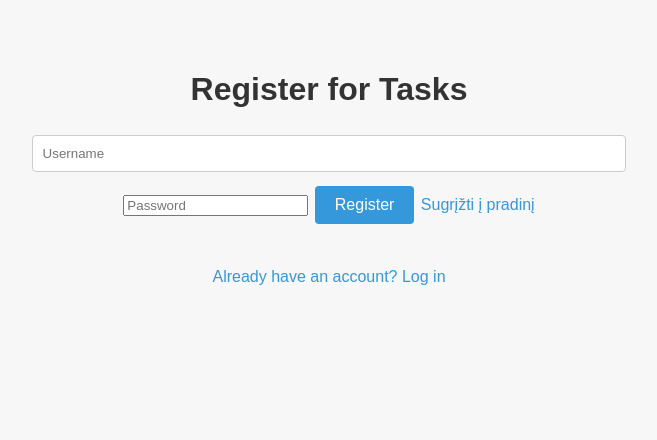
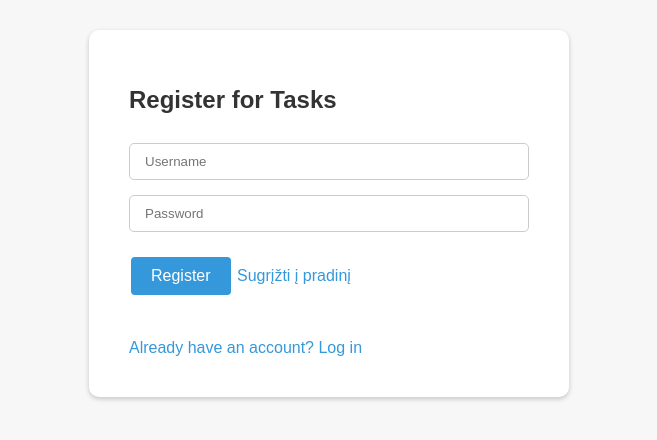
Before and after one commit to Karolis123212321/Pythono-koliokviumas-KARVAG, a Flask app: page /register in a window 1280 px wide. Shown: the top 440 px of the page, without its empty margins (311-968 px from the left). Run offline with Flask 3, Linux system fonts and the light colour scheme.

Commit message:
UPDATED CSS
naujas css login ir register

```diff
--- a/static/styles.css
+++ b/static/styles.css
@@ -129,3 +129,63 @@
         margin-bottom: 10px;
     }
 }
+
+/* Styles for registration and login forms */
+.form-container {
+    background: #fff;
+    padding: 40px;
+    border-radius: 10px;
+    box-shadow: 0 2px 5px rgba(0,0,0,0.2);
+    width: 100%;
+    max-width: 400px;
+    margin: 30px auto;
+}
+
+.form-container h1 {
+    margin-bottom: 24px;
+    font-size: 24px;
+    color: #333;
+}
+
+.form-container input[type='text'],
+.form-container input[type='password'] {
+    width: 100%;
+    padding: 10px 15px;
+    margin-bottom: 15px;
+    border: 1px solid #ccc;
+    border-radius: 5px;
+    box-sizing: border-box; /* Include padding and border in the element's width */
+}
+
+.form-container input[type='submit'] {
+    width: 100%;
+    padding: 15px;
+    border: none;
+    border-radius: 5px;
+    color: white;
+    background-color: #3498db;
+    cursor: pointer;
+    font-size: 16px;
+}
+
+.form-container input[type='submit']:hover {
+    background-color: #2980b9;
+}
+
+.form-container a {
+    display: inline-block;
+    margin-top: 20px;
+    color: #3498db;
+}
+
+.form-container a:hover {
+    text-decoration: underline;
+}
+
+/* Make sure the form container fits well on smaller screens */
+@media (max-width: 768px) {
+    .form-container {
+        width: 90%;
+        padding: 30px;
+    }
+}
--- a/templates/login.html
+++ b/templates/login.html
@@ -7,7 +7,7 @@
     <link rel="stylesheet" href="{{ url_for('static', filename='styles.css') }}">
 </head>
 <body>
-    <div class="main-container">
+    <div class="form-container">
         <h1>Prisijunkite, jei norite valdyti taskus</h1>
         <div class="user-form">
             <form method="POST">
--- a/templates/register.html
+++ b/templates/register.html
@@ -7,7 +7,7 @@
     <link rel="stylesheet" href="{{ url_for('static', filename='styles.css') }}">
 </head>
 <body>
-    <div class="main-container">
+    <div class="form-container">
         <h1>Register for Tasks</h1>
         <div class="user-form">
             <form method="POST">
```
Also changed, not shown: application.db.
